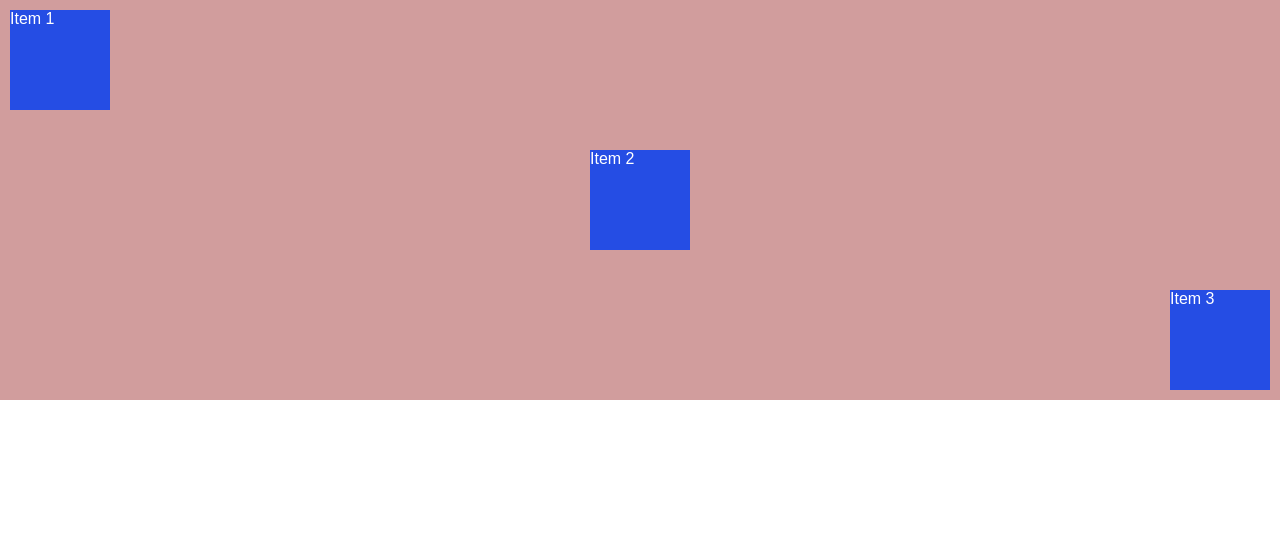
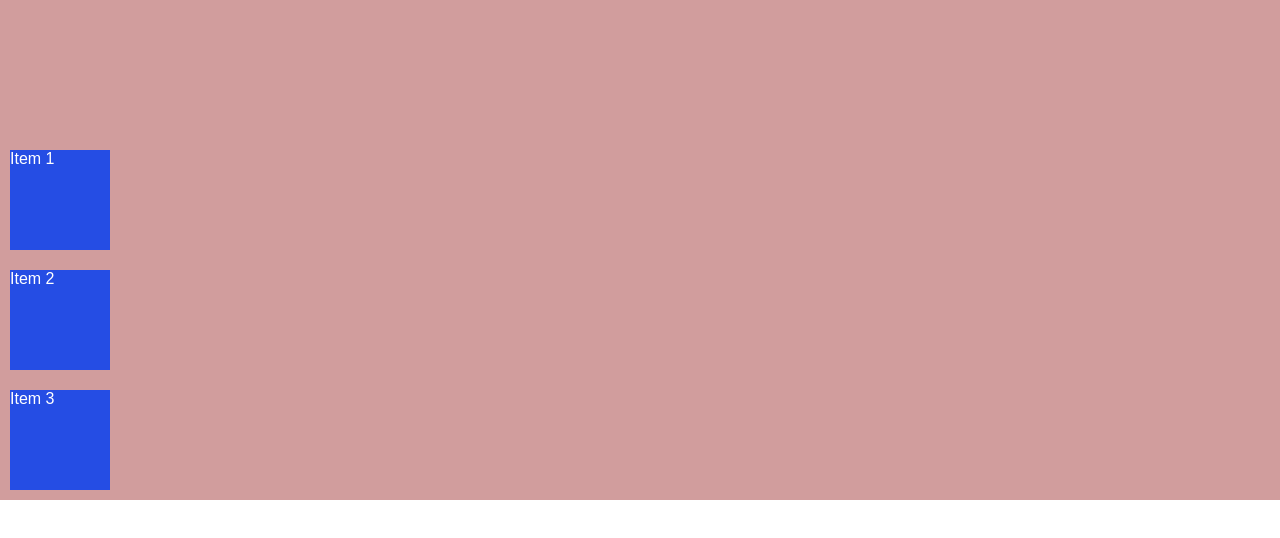
Before and after one commit to ManushreeMallaraju/Flexbox-Layout-Project, a plain HTML site: page work-with-properties/index.html in a window 1280 px wide. Drawn offline with Linux system fonts and the light colour scheme.

Commit message:
flex-driection and column

```diff
--- a/work-with-properties/style.css
+++ b/work-with-properties/style.css
@@ -9,11 +9,14 @@ body {
 }
 
 .flex-container {
-  height: 400px; /* to align vertically : no way to put items else*/
+  height: 500px;
+  flex-direction: column; /*to create column*/
   display: flex; /* defaults to flex row : main-axis flex-direction:row */
   background-color: #d19d9d;
-  justify-content: space-between;
-  align-items: center; /* The property used to align items on the cross-axis */
+  /* Always is on the main axis*/
+  justify-content: end;
+  /* Always is on the cross axis*/
+  align-items: start; /* The property used to align items on the cross-axis */
 }
 
 /* .flex-container::after {  to show how it align without flex
@@ -31,15 +34,7 @@ body {
   /* float: left;  without using flex-container*/
 }
 
-.item:nth-of-type(1) {
-  align-self: start;
-}
-
-.item:nth-of-type(2) {
-  align-self: center;
-}
-
-.item:nth-of-type(3) {
-  /*using psuedo-selector ; to select each flex item */
+/* .item:nth-of-type(3) {
+  using psuedo-selector ; to select each flex item
   align-self: end;
-}
+} */
```
